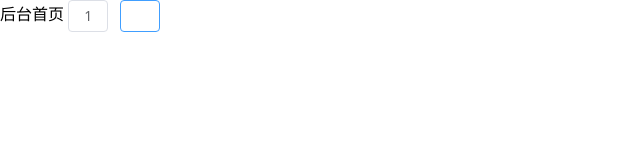
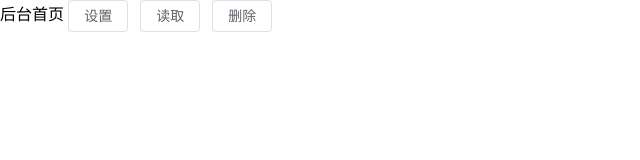
Before and after one commit to zericsong/New_Mall, a Vue app: page /#/ in a window 1280 px wide. Shown: the top 160 px of the page, without its empty margins (0-640 px from the left). Built offline with nearby package versions, Linux system fonts and the light colour scheme.

Commit message:
引入cookie存储用户token

```diff
--- a/package.json
+++ b/package.json
@@ -9,8 +9,10 @@
   },
   "dependencies": {
     "@element-plus/icons-vue": "^1.1.4",
+    "@vueuse/integrations": "^8.4.1",
     "axios": "^0.27.2",
     "element-plus": "^2.1.11",
+    "universal-cookie": "^4.0.4",
     "vue": "^3.2.25",
     "vue-router": "^4.0.15"
   },
--- a/src/pages/index.vue
+++ b/src/pages/index.vue
@@ -1,29 +1,26 @@
 <template>
     <div>
         后台首页
-        <el-button @click="addCount">{{ count }}</el-button>
-        <el-button type="primary" @click="addCount2">{{ form.count }}</el-button>
-        <!-- <hello-world/> -->
+        <el-button @click="set">设置</el-button>
+        <el-button @click="get">读取</el-button>
+        <el-button @click="remove">删除</el-button>
     </div>
 </template>
 <script setup>
-    import { ref,reactive } from "vue"
-    // import HelloWorld from '~/components/HelloWorld.vue'
+    import { useCookies } from '@vueuse/integrations/useCookies'
+    const cookie = useCookies()
 
-    let count = ref(1)
+    console.log(cookie);
 
-    function addCount(){
-        console.log("addCount");
-        count.value++
-        console.log(count.value);
+    function set(){
+        cookie.set("admin-token","1232456")
     }
 
-    const form = reactive({
-        count:2
-    })
+    function get(){
+        console.log(cookie.get("admin-token"));
+    }
 
-    function addCount2(){
-        form.count++
-        console.log(form.count);
+    function remove(){
+        cookie.remove("admin-token")
     }
 </script>
--- a/src/pages/login.vue
+++ b/src/pages/login.vue
@@ -41,6 +41,7 @@ import { ref,reactive } from 'vue'
 import { ElNotification } from 'element-plus'
 import { useRouter } from 'vue-router'
 import { login } from '~/api/manager'
+import { useCookies } from '@vueuse/integrations/useCookies'
 
 const router = useRouter()
 
@@ -86,6 +87,9 @@ const onSubmit = () => {
             })
 
             // 存储token和用户相关信息，下节课讲
+            const cookie = useCookies()
+            cookie.set("admin-token",res.data.data.token)
+
 
             // 跳转到后台首页
             router.push("/")
```
